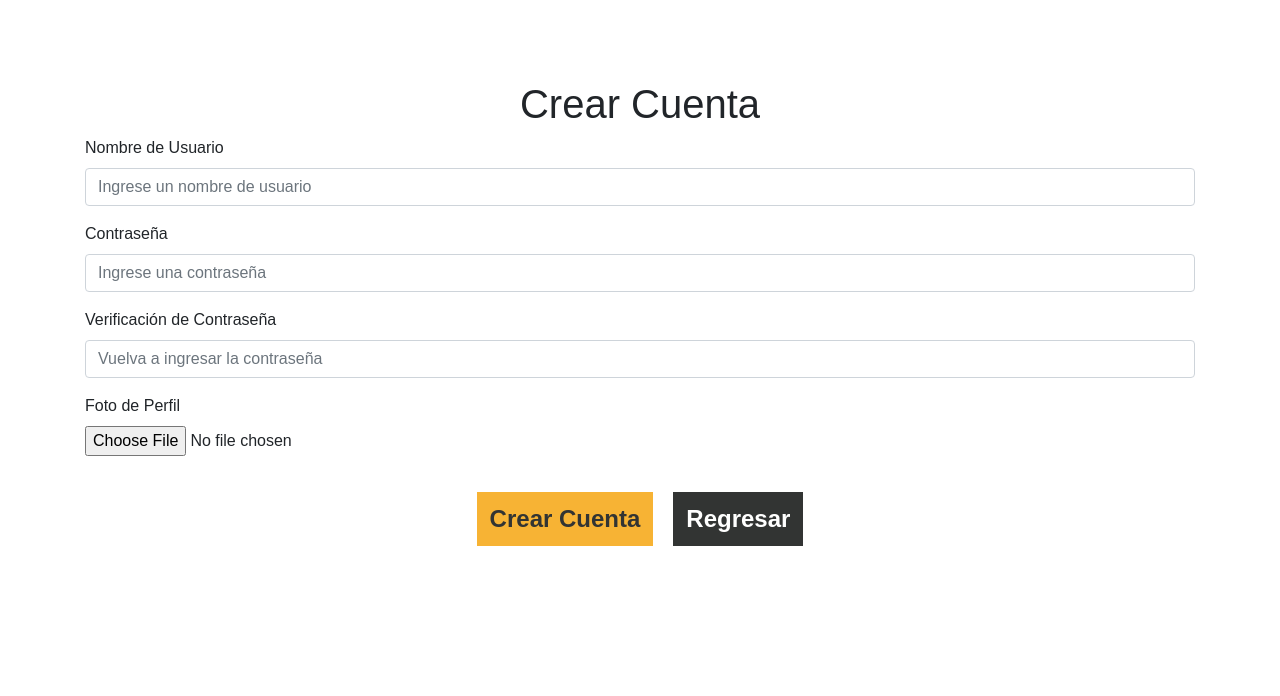
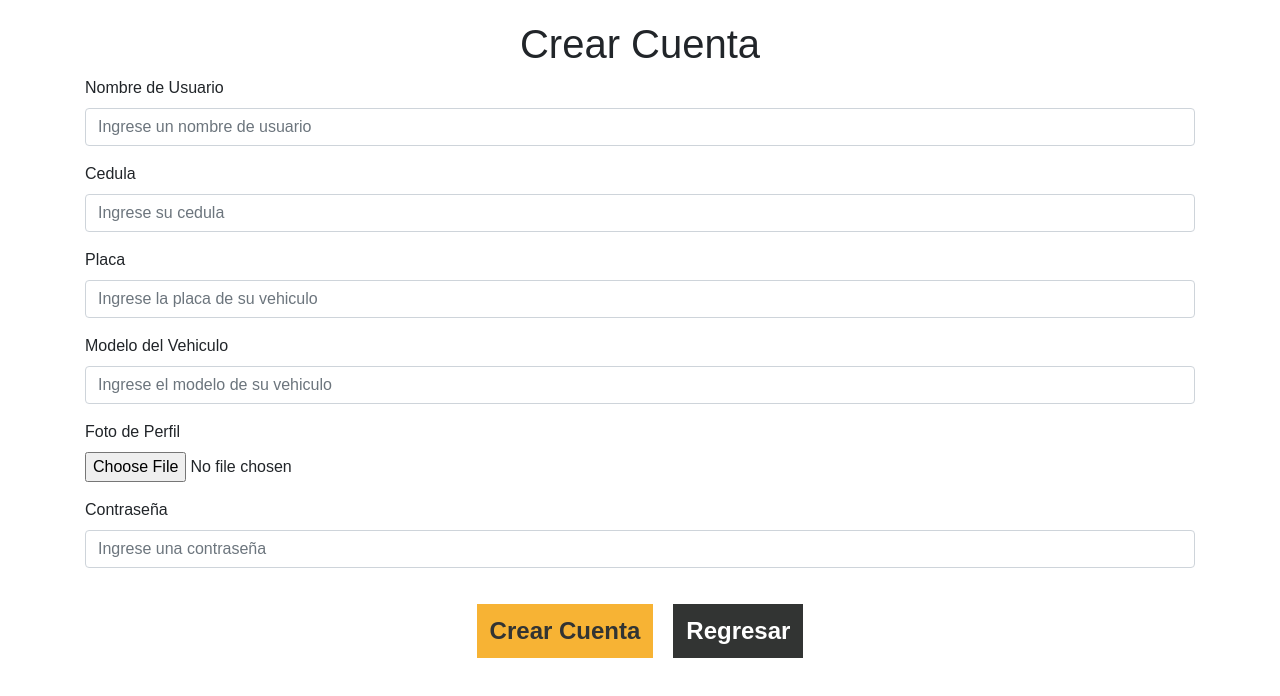
Before and after one commit to lfnaranjo11/FastCab2, a React (Create React App) app in the folder front/: page /crearcuenta in a window 1280 px wide. Shown: the top 696 px of the page. Built offline with nearby package versions, Linux system fonts and the light colour scheme; no server answers.

Commit message:
create returns created user

```diff
--- a/front/src/App.js
+++ b/front/src/App.js
@@ -61,7 +61,13 @@ function App() {
           />
           <Route
             path="/viajes"
-            component={() => <ListaViajes viajes={viajesNuevos} />}
+            component={props => (
+              <ListaViajes
+                viajes={viajesNuevos}
+                history={props.history}
+                location={props.location}
+              />
+            )}
           />
           <Route
             path="/servicio"
--- a/front/src/components/CrearCuenta/CrearCuenta.css
+++ b/front/src/components/CrearCuenta/CrearCuenta.css
@@ -1,4 +1,4 @@
 .titulo2 {
-  margin-top: 10vh;
+  margin-top: 20px;
   text-align: center;
 }
--- a/front/src/components/CrearCuenta/CrearCuenta.jsx
+++ b/front/src/components/CrearCuenta/CrearCuenta.jsx
@@ -2,10 +2,37 @@ import React from "react";
 import "./CrearCuenta.css";
 
 function CrearCuenta(props) {
+  let nombre = "";
+  let cedula = "";
+  let placa = "";
+  let modelo = "";
+  let foto = "";
+  let contraseña = "";
+
   let handleCrear = () => {
-    props.history.push({
-      pathname: "/viajes"
-    });
+    let newUser = {
+      usuario: nombre,
+      cedula: cedula,
+      placa: placa,
+      modelo: modelo,
+      foto: foto,
+      contraseña: contraseña
+    };
+
+    fetch("auth/create", {
+      method: "POST", // or 'PUT'
+      body: JSON.stringify(newUser),
+      headers: {
+        "Content-Type": "application/json"
+      }
+    })
+      .then(res => {
+        props.history.push({
+          pathname: "/viajes",
+          user: res
+        });
+      })
+      .catch(error => console.log("Error:", error));
   };
   let handleRegresar = () => {
     props.history.goBack();
@@ -21,7 +48,36 @@ function CrearCuenta(props) {
           <input
             className="form-control"
             placeholder="Ingrese un nombre de usuario"
+            onChange={e => (nombre = e.target.value)}
           />
+        </div>
+        <div className="form-group">
+          <label>Cedula</label>
+          <input
+            className="form-control"
+            placeholder="Ingrese su cedula"
+            onChange={e => (cedula = e.target.value)}
+          />
+        </div>
+        <div className="form-group">
+          <label>Placa</label>
+          <input
+            className="form-control"
+            placeholder="Ingrese la placa de su vehiculo"
+            onChange={e => (placa = e.target.value)}
+          />
+        </div>
+        <div className="form-group">
+          <label>Modelo del Vehiculo</label>
+          <input
+            className="form-control"
+            placeholder="Ingrese el modelo de su vehiculo"
+            onChange={e => (modelo = e.target.value)}
+          />
+        </div>
+        <div className="form-group">
+          <label>Foto de Perfil</label>
+          <input type="file" className="form-control-file" />
         </div>
         <div className="form-group">
           <label>Contraseña</label>
@@ -29,19 +85,8 @@ function CrearCuenta(props) {
             type="password"
             className="form-control"
             placeholder="Ingrese una contraseña"
+            onChange={e => (contraseña = e.target.value)}
           />
-        </div>
-        <div className="form-group">
-          <label>Verificación de Contraseña</label>
-          <input
-            type="password"
-            className="form-control"
-            placeholder="Vuelva a ingresar la contraseña"
-          />
-        </div>
-        <div className="form-group">
-          <label>Foto de Perfil</label>
-          <input type="file" className="form-control-file" />
         </div>
       </form>
       <div className="row justify-content-center">
```
Also changed, not shown: 1 other file (tests, documents, lock files or other folders).
